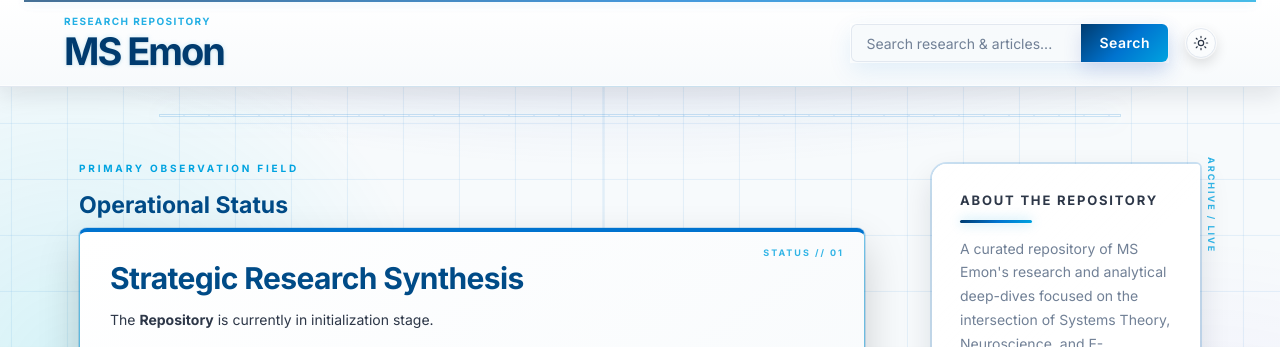
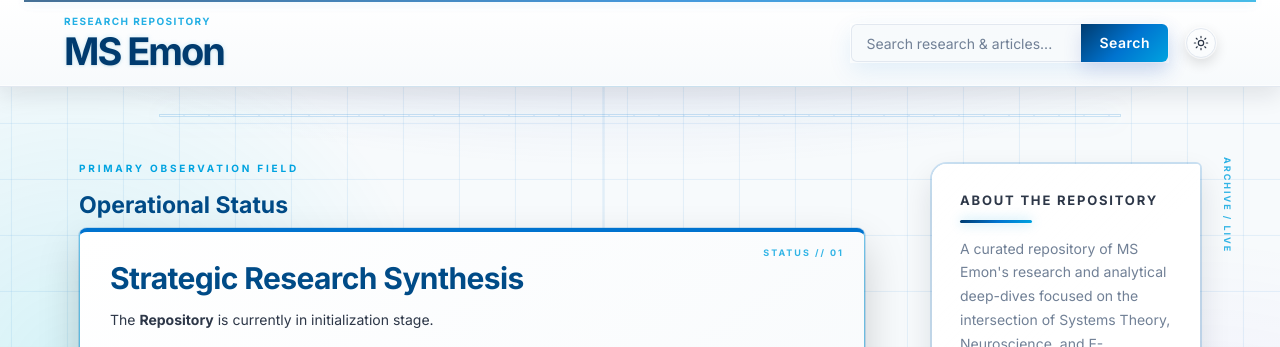
Before and after one commit to msemonlab/msemonlab.github.io, a Jekyll site: the page built from index.md, in a window 1280 px wide. Shown: the top 347 px of the page. Built offline with Jekyll 4.4.1, drawn with Linux system fonts in a browser that asks for light colours.

Commit message:
Fix ARCHIVE/LIVE text overlap on desktop and mobile

```diff
--- a/_layouts/default.html
+++ b/_layouts/default.html
@@ -563,7 +563,7 @@
   .main-nav ul li a:hover { border-color:var(--instrument-hot); background:var(--instrument-panel); }
   .site-body { padding-top:76px; padding-bottom:92px; }
   .site-body::before { top:28px; width:min(960px,88vw); background:repeating-linear-gradient(90deg, transparent 0 23px, var(--instrument-line) 24px, transparent 25px); box-shadow:0 0 0 1px var(--instrument-line), 0 0 24px var(--instrument-hot); }
-  .site-body::after { content:'ARCHIVE / LIVE'; position:absolute; top:70px; right:calc((100% - min(var(--container), 100% - 48px))/2); color:var(--accent-teal); font:700 9px/1 var(--font); letter-spacing:2px; writing-mode:vertical-rl; opacity:.8; }
+  .site-body::after { content:'ARCHIVE / LIVE'; position:absolute; top:70px; right: 8px; color:var(--accent-teal); font:700 9px/1 var(--font); letter-spacing:2px; writing-mode:vertical-rl; opacity:.8; }
   #main-section { position:relative; }
   #main-section::before { content:'PRIMARY OBSERVATION FIELD'; display:block; margin:0 0 18px; color:var(--accent-teal); font:700 10px/1 var(--font); letter-spacing:2.8px; }
   .article-card, .single-post-area, .sidebar-widget, .comments-section, .status-card {
@@ -596,7 +596,7 @@
     .header-logo::before { font-size:8px; letter-spacing:1.8px; }
     .header-logo h1 a { font-size:27px; letter-spacing:-1.4px; }
     .site-body { padding-top:52px; padding-bottom:64px; }
-    .site-body::after { right:12px; top:62px; font-size:8px; }
+    .site-body::after { right:4px; top:62px; font-size:8px; }
     #main-section::before { margin-bottom:14px; }
     .article-card { padding:27px 24px; }
     .status-card { padding:36px 24px 30px; }
```
